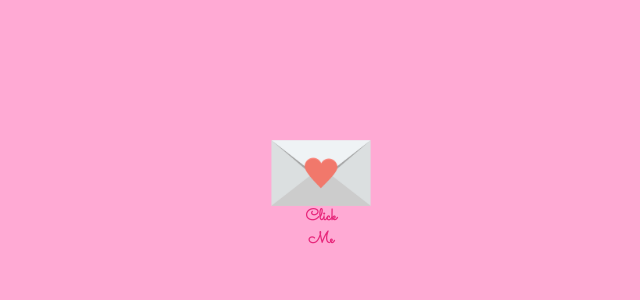
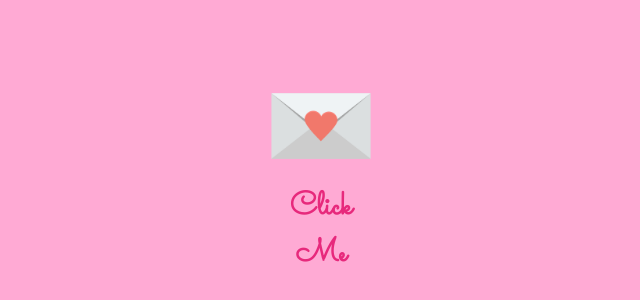
Before and after one commit to nickageferd/nickageferd.github.io, a plain HTML site: page index.html in a window 1280 px wide. Shown: the part 284-584 px from the top of the page, without its empty margins (319-959 px from the left). Drawn offline with Linux system fonts and the light colour scheme.

Commit message:
Update index.html

```diff
--- a/index.html
+++ b/index.html
@@ -168,11 +168,11 @@
         }
 
         .click-me {
-            position: absolute;
+            position: bottom;
             bottom: -20px;
             left: 50%;
             transform: translateX(-50%);
-            font-size: 1em;
+            font-size: 2em;
             color: rgb(229, 28, 115);
             font-weight: bold;
             opacity: 0.9;
```
